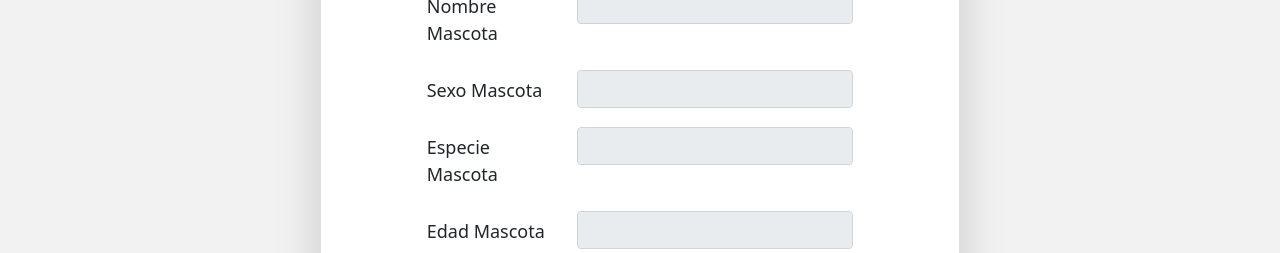
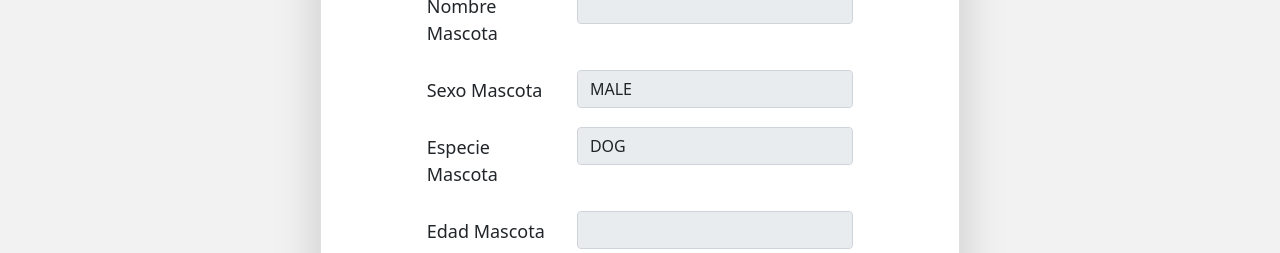
Before and after one commit to fint-fiuba/react-frontend, a React (Create React App) app: page /user in a window 1280 px wide. Shown: the part 397-650 px from the top of the page. Built offline with nearby package versions, Linux system fonts and the light colour scheme; no server answers.

Commit message:
fix: add upload img

```diff
--- a/src/components/Register.tsx
+++ b/src/components/Register.tsx
@@ -1,29 +1,30 @@
-import React, { useState } from 'react';
-import { useNavigate } from 'react-router-dom';
-import axios from 'axios';
-import imageToBase64 from 'image-to-base64';
+import React, { useState } from "react";
+import { useNavigate } from "react-router-dom";
+import axios from "axios";
+import imageToBase64 from "image-to-base64";
 
-const MIN_PASS = 6
+const MIN_PASS = 6;
 
 const Login = () => {
-    const [userFirstName, setUserFirstName] = useState('')
-    const [userLastName, setUserLastName] = useState('')
-    const [email, setEmail] = useState('')
-    const [pass, setPass] = useState('')
-    const [petName, setPetName] = useState('')
-    const [petAge, setPetAge] = useState('')
-    const [animalType, setAnimalType] = useState('DOG')
-    const [petGender, setPetGender] = useState('MALE')
-    const [file, setFile] = useState('')
-    const [errorMsg, setErrorMsg] = useState('')
-    const navigate = useNavigate()
+  const [userFirstName, setUserFirstName] = useState("");
+  const [userLastName, setUserLastName] = useState("");
+  const [email, setEmail] = useState("");
+  const [pass, setPass] = useState("");
+  const [petName, setPetName] = useState("");
+  const [petAge, setPetAge] = useState("");
+  const [animalType, setAnimalType] = useState("DOG");
+  const [petGender, setPetGender] = useState("MALE");
+  const [file, setFile] = useState<string | ArrayBuffer | null | undefined>("");
+  const [errorMsg, setErrorMsg] = useState("");
+  const navigate = useNavigate();
 
   const updateState = (value: string, func: (a: string) => void) => {
-        func(value)
-    }
+    func(value);
+  };
 
   const registerUser = async () => {
-        if (!userFirstName ||
+    if (
+      !userFirstName ||
       !userLastName ||
       !email ||
       !petName ||
@@ -31,9 +32,11 @@ const Login = () => {
       !petGender ||
       !petAge ||
       !file
-            ) return setErrorMsg('Campo Obligatorio')
+    )
+      return setErrorMsg("Campo Obligatorio");
 
-        if (pass.length < MIN_PASS) return setErrorMsg('La contraseña debe tener 6 caracteres o más')
+    if (pass.length < MIN_PASS)
+      return setErrorMsg("La contraseña debe tener 6 caracteres o más");
 
     const objectData = {
       firstName: userFirstName,
@@ -44,163 +47,155 @@ const Login = () => {
       petAge: petAge,
       image: file,
       mail: email,
-            password: pass
+      password: pass,
     };
 
     try {
+        console.log(objectData);
       const response = await axios({
-                method: 'post',
-                url: 'http://localhost:3001/auth/register',
+        method: "post",
+        url: "http://localhost:3001/auth/register",
         data: objectData,
-                headers: { 'Content-Type': 'application/json' },
+        headers: { "Content-Type": "application/json" },
       });
 
       if (response.status === 201) {
-                navigate('/');
+        navigate("/");
       } else {
-                console.log('entro');
+        console.log("entro");
       }
     } catch (error) {
-            setErrorMsg('Error al loguear');
+      setErrorMsg("Error al loguear");
     }
   };
 
+  const handleSelectChange = (event: React.ChangeEvent<HTMLInputElement>) => {
+    let files = event.target.files;
+    let reader = new FileReader();
+    console.log(files);
+    if(files){
+        reader.readAsDataURL(files[0]);
+        reader.onload = (e) => {
+          setFile(e.target?.result);
+        };
+    }
+
+  };
+
   return (
-    <div className='row mt-5'>
-        <div className='col'></div>
-        <div className='col'>
-            <h1 className='text-center register-title'>Registrarse en Animal Tinder</h1>
-            <form className='form-group'>
+    <div className="row mt-5">
+      <div className="col"></div>
+      <div className="col">
+        <h1 className="text-center register-title">
+          Registrarse en Animal Tinder
+        </h1>
+        <form className="form-group">
           <input
-                    type='text'
-                    className='form-control w-100 mt-5'
-                    placeholder='Nombre'
+            type="text"
+            className="form-control w-100 mt-5"
+            placeholder="Nombre"
             onChange={(e) => updateState(e.target.value, setUserFirstName)}
           />
-                {
-                    errorMsg === 'Campo Obligatorio' && !userFirstName.trim() ?
-                        <p className='text-danger mt-3'>
-                            {errorMsg}
-                        </p>
-                        :
+          {errorMsg === "Campo Obligatorio" && !userFirstName.trim() ? (
+            <p className="text-danger mt-3">{errorMsg}</p>
+          ) : (
             <span></span>
-                }
+          )}
           <input
-                    type='text'
-                    className='form-control w-100 mt-4'
-                    placeholder='Apellido'
+            type="text"
+            className="form-control w-100 mt-4"
+            placeholder="Apellido"
             onChange={(e) => updateState(e.target.value, setUserLastName)}
           />
-                {
-                    errorMsg === 'Campo Obligatorio' && !userLastName.trim() ?
-                        <p className='text-danger mt-3'>
-                            {errorMsg}
-                        </p>
-                        :
+          {errorMsg === "Campo Obligatorio" && !userLastName.trim() ? (
+            <p className="text-danger mt-3">{errorMsg}</p>
+          ) : (
             <span></span>
-                }
+          )}
           <input
-                    type='email'
-                    className='form-control w-100 mt-4'
-                    placeholder='ejemplo@email.com'
+            type="email"
+            className="form-control w-100 mt-4"
+            placeholder="ejemplo@email.com"
             onChange={(e) => updateState(e.target.value, setEmail)}
           />
-                {
-                    errorMsg === 'Campo Obligatorio' && !email.trim() ?
-                        <p className='text-danger mt-3'>
-                            {errorMsg}
-                        </p>
-                        :
+          {errorMsg === "Campo Obligatorio" && !email.trim() ? (
+            <p className="text-danger mt-3">{errorMsg}</p>
+          ) : (
             <span></span>
-                }
+          )}
           <input
-                    type='password'
-                    className='form-control mt-4 w-100'
-                    placeholder='Contraseña'
+            type="password"
+            className="form-control mt-4 w-100"
+            placeholder="Contraseña"
             onChange={(e) => updateState(e.target.value, setPass)}
           />
-                {
-                    errorMsg && !(pass.length >= 6) ?
-                        <p className='text-danger mt-3'>
-                            {errorMsg + ', la contraseña debe tener al menos 6 caracteres'}
+          {errorMsg && !(pass.length >= 6) ? (
+            <p className="text-danger mt-3">
+              {errorMsg + ", la contraseña debe tener al menos 6 caracteres"}
             </p>
-                        :
+          ) : (
             <span></span>
-                }
+          )}
           <input
-                    type='text'
-                    className='form-control w-100 mt-4'
-                    placeholder='Nombre de Mascota'
+            type="text"
+            className="form-control w-100 mt-4"
+            placeholder="Nombre de Mascota"
             onChange={(e) => updateState(e.target.value, setPetName)}
           />
-                {
-                    errorMsg === 'Campo Obligatorio' && !petName.trim() ?
-                        <p className='text-danger mt-3'>
-                            {errorMsg}
-                        </p>
-                        :
+          {errorMsg === "Campo Obligatorio" && !petName.trim() ? (
+            <p className="text-danger mt-3">{errorMsg}</p>
+          ) : (
             <span></span>
-                }
+          )}
           <input
-                    type='number'
-                    className='form-control w-100 mt-4'
-                    placeholder='Edad de Mascota'
+            type="number"
+            className="form-control w-100 mt-4"
+            placeholder="Edad de Mascota"
             onChange={(e) => updateState(e.target.value, setPetAge)}
           />
-                {
-                    errorMsg === 'Campo Obligatorio' && !petAge.trim() ?
-                        <p className='text-danger mt-3'>
-                            {errorMsg}
-                        </p>
-                        :
+          {errorMsg === "Campo Obligatorio" && !petAge.trim() ? (
+            <p className="text-danger mt-3">{errorMsg}</p>
+          ) : (
             <span></span>
-                }
+          )}
           <select
-                    form='register'
-                    className='form-select mt-4 w-100'
+            form="register"
+            className="form-select mt-4 w-100"
             onChange={(e) => updateState(e.target.value, setAnimalType)}
           >
-                    <option value='DOG'>DOG</option>
-                    <option value='CAT'>CAT</option>
+            <option value="DOG">DOG</option>
+            <option value="CAT">CAT</option>
           </select>
           <select
-                    form='register'
-                    className='form-select mt-4 w-100'
+            form="register"
+            className="form-select mt-4 w-100"
             onChange={(e) => updateState(e.target.value, setPetGender)}
           >
-                    <option value='MALE'>MALE</option>
-                    <option value='FEMALE'>FEMALE</option>
+            <option value="MALE">MALE</option>
+            <option value="FEMALE">FEMALE</option>
           </select>
           <input
-                    type='file'
-                    className='form-control mt-4 w-100'
-                    onChange={(e) => {
+            type="file"
+            className="form-control mt-4 w-100"
+            onChange={ handleSelectChange }
               //try {
               //    const image = await imageToBase64(e.target.value);
-                            updateState(e.target.value, setFile)
+              // updateState(e.target.value, setFile)
               //} catch(e) {
               //    console.log('Error al transformar la img')
               //}
-                    }}
           />
-                {
-                    errorMsg === 'Campo Obligatorio' && !file ?
-                        <p className='text-danger mt-3'>
-                            {errorMsg}
-                        </p>
-                        :
-                        <span></span>
-                }
         </form>
         <button
-                className='btn btn-success btn-block mt-5 w-100 mb-5'
+          className="btn btn-success btn-block mt-5 w-100 mb-5"
           onClick={registerUser}
         >
           Registrarse
         </button>
       </div>
-        <div className='col'></div>
+      <div className="col"></div>
     </div>
-)}
+  );
+};
 
 export default Login;
--- a/src/components/UserCard.tsx
+++ b/src/components/UserCard.tsx
@@ -1,55 +1,58 @@
-import React, { useState, useEffect, ChangeEvent } from 'react';
-import '../css/UserCard.css';
-import axios from 'axios';
-import Cookies from 'universal-cookie';
+import React, { useState, useEffect, ChangeEvent } from "react";
+import "../css/UserCard.css";
+import axios from "axios";
+import Cookies from "universal-cookie";
+
+type userProps = {
+  firstName: string,
+  lastName: string,
+  petName: string,
+  petCategory: string,
+  petSex: string,
+  image: string | ArrayBuffer | null | undefined,
+  petAge: string,
+}
 
 const UserCard = () => {
   const [inputsEstados, setInputsEstados] = useState(true);
-  const [errorMsg, setErrorMsg] = useState('')
+  const [errorMsg, setErrorMsg] = useState("");
 
-  const [user, setuser] = useState({
-    firstName: '',
-    lastName: '',
-    petName: '',
-    petCategory: '',
-    petSex: '',
-    image: '',
-    petAge: '',
+  const [user, setuser] = useState<userProps>({
+    firstName: "",
+    lastName: "",
+    petName: "",
+    petCategory: "",
+    petSex: "",
+    image: "",
+    petAge: "",
   });
 
   const [userCopy, setUserCopy] = useState(user);
 
-  const {
-    firstName,
-    lastName,
-    petName,
-    petSex,
-    petCategory,
-    petAge,
-    image,
-  } = user;
+  const { firstName, lastName, petName, petSex, petCategory, petAge, image } =
+    user;
 
   useEffect(() => {
     const cookie = new Cookies();
     try {
       axios({
-        method: 'get',
+        method: "get",
         params: {
-          mail: cookie.get('mail'),
+          mail: cookie.get("mail"),
         },
-        url: 'http://localhost:3001/user',
-        headers: { 'Content-Type': 'application/json' },
-      }).then(res => {
+        url: "http://localhost:3001/user",
+        headers: { "Content-Type": "application/json" },
+      }).then((res) => {
         if (res.status === 200) {
           setuser(res.data);
           setUserCopy(res.data);
-          console.log(res.data.image)
+          console.log(res.data.image);
         } else {
-          console.log('entro');
+          console.log("entro");
         }
-      })
-    } catch(e) {
-        console.log('Error al requerir user information')
+      });
+    } catch (e) {
+      console.log("Error al requerir user information");
     }
   }, []);
 
@@ -60,6 +63,38 @@ const handleInputChange = (event: ChangeEvent<HTMLInputElement>) => {
     });
   };
 
+  const handleSelectChange = (event: ChangeEvent<HTMLSelectElement>) => {
+    if(event.target.name === "petCategory"){
+      setUserCopy({
+        ...userCopy,
+        petCategory: event.target.value,
+      });
+    }
+
+    if(event.target.name === "petSex"){
+      setUserCopy({
+        ...userCopy,
+        petSex: event.target.value,
+      });
+    }
+  }
+
+  const handleImageChange = (event: React.ChangeEvent<HTMLInputElement>) => {
+    let files = event.target.files;
+    let reader = new FileReader();
+    console.log(files);
+    if(files){
+        reader.readAsDataURL(files[0]);
+        reader.onload = (e) => {
+          setUserCopy({
+            ...userCopy,
+            image: e.target?.result,
+          });
+        };
+    }
+
+  };
+
   const handleCancel = () => {
     setInputsEstados(true);
     setUserCopy(user);
@@ -67,64 +102,63 @@ const handleCancel = () => {
 
   const handleEdit = () => {
     setInputsEstados(false);
-  console.log('FALTA IMPRIMIR ERRORES')
+    console.log("FALTA IMPRIMIR ERRORES");
   };
 
   const handleSubmit = (e: React.FormEvent<HTMLFormElement>) => {
     e.preventDefault();
-  if (!firstName ||
+    if (
+      !firstName ||
       !lastName ||
       !petName ||
       !petCategory ||
       !petSex ||
       !petAge ||
       !image
-    ) return setErrorMsg('Campo Obligatorio')
+    )
+      return setErrorMsg("Campo Obligatorio");
 
     try {
       const cookie = new Cookies();
       axios({
-        method: 'post',
+        method: "post",
         data: {
           ...userCopy,
-          mail: cookie.get('mail')
+          mail: cookie.get("mail"),
         },
-        url: 'http://localhost:3001/user/update',
-        headers: { 'Content-Type': 'application/json' },
-      }).then(res => {
+        url: "http://localhost:3001/user/update",
+        headers: { "Content-Type": "application/json" },
+      }).then((res) => {
         if (res.status === 200) {
           setInputsEstados(true);
         }
-      })
-    } catch(e) {
-        console.log('NO FUNCIONA EL UPDATE')
+      });
+    } catch (e) {
+      console.log("NO FUNCIONA EL UPDATE");
     }
   };
 
   return (
     <>
-    <div className='card user_card shadow-lg p-3 mb-5 bg-white'>
-      <div className='card-body user_card_body'>
-        <h5 className='user_card_title'>User</h5>
+      <div className="card user_card shadow-lg p-3 mb-5 bg-white">
+        <div className="card-body user_card_body">
+          <h5 className="user_card_title">User</h5>
           <form
-          className='needs-validation user_card_form'
+            className="needs-validation user_card_form"
             noValidate
             onSubmit={handleSubmit}
           >
-          <div className='form-group row mb-2'>
-            <label
-              htmlFor='firstName'
-              className='col-sm-4 col-form-label'
-            >
+            <div className="form-group row mb-2">
+              <label htmlFor="firstName" className="col-sm-4 col-form-label">
                 Nombre
               </label>
-            <div className='col-sm-8 user_card_input'>
+              <div className="col-sm-8 user_card_input">
                 <input
-                type='text'
+                  type="text"
                   disabled={inputsEstados}
-                className='form-control required'
-                id='firstName'
-                name='firstName'
+                  className="form-control required"
+                  id="firstName"
+                  name="firstName"
                   value={userCopy.firstName}
                   onChange={handleInputChange}
                   required={true}
@@ -132,17 +166,17 @@ return (
               </div>
             </div>
 
-          <div className='form-group row mb-2'>
-            <label htmlFor='lastName' className='col-sm-4 col-form-label'>
+            <div className="form-group row mb-2">
+              <label htmlFor="lastName" className="col-sm-4 col-form-label">
                 Apellido
               </label>
-            <div className='col-sm-8'>
+              <div className="col-sm-8">
                 <input
-                type='text'
+                  type="text"
                   disabled={inputsEstados}
-                className='form-control required'
-                id='lastName'
-                name='lastName'
+                  className="form-control required"
+                  id="lastName"
+                  name="lastName"
                   value={userCopy.lastName}
                   onChange={handleInputChange}
                   required={true}
@@ -150,17 +184,17 @@ return (
               </div>
             </div>
 
-          <div className='form-group row mb-2'>
-            <label htmlFor='petName' className='col-sm-4 col-form-label'>
+            <div className="form-group row mb-2">
+              <label htmlFor="petName" className="col-sm-4 col-form-label">
                 Nombre Mascota
               </label>
-            <div className='col-sm-8'>
+              <div className="col-sm-8">
                 <input
-                type='text'
+                  type="text"
                   disabled={inputsEstados}
-                className='form-control required'
-                id='petName'
-                name='petName'
+                  className="form-control required"
+                  id="petName"
+                  name="petName"
                   value={userCopy.petName}
                   onChange={handleInputChange}
                   required={true}
@@ -168,53 +202,71 @@ return (
               </div>
             </div>
 
-          <div className='form-group row mb-2'>
-            <label htmlFor='petCategory' className='col-sm-4 col-form-label'>
+            <div className="form-group row mb-2">
+              <label htmlFor="petSex" className="col-sm-4 col-form-label">
                 Sexo Mascota
               </label>
-            <div className='col-sm-8'>
-              <input
-                type='text'
+              <div className="col-sm-8">
+                <select
+                  name="petSex"
+                  id="petSex"
+                  className="form-control required"
+                  required={true}
                   disabled={inputsEstados}
-                className='form-control required'
-                id='petCategory'
-                name='petCategory'
-                value={userCopy.petSex}
-                onChange={handleInputChange}
-                required={true}
-              />
+                  onChange={handleSelectChange}
+                >
+                  {userCopy.petSex === "MALE" ? (
+                    <option value="MALE">MALE</option>
+                  ) : (
+                    <option value="MALE">MALE</option>
+                  )}
+                  {userCopy.petSex === "FEMALE" ? (
+                    <option value="FEMALE">FEMALE</option>
+                  ) : (
+                    <option value="FEMALE">FEMALE</option>
+                  )}
+                </select>
               </div>
             </div>
 
-          <div className='form-group row mb-2'>
-            <label htmlFor='petSex' className='col-sm-4 col-form-label'>
+            <div className="form-group row mb-2">
+              <label htmlFor="petCategory" className="col-sm-4 col-form-label">
                 Especie Mascota
               </label>
-            <div className='col-sm-8'>
-              <input
-                type='text'
+              <div className="col-sm-8">
+                <select
+                  name="petCategory"
+                  id="petCategory"
+                  className="form-control required"
+                  required={true}
                   disabled={inputsEstados}
-                className='form-control required'
-                id='petSex'
-                name='petSex'
-                value={userCopy.petCategory}
-                onChange={handleInputChange}
-                required={true}
-              />
+                  onChange={handleSelectChange}
+                >
+                  {userCopy.petCategory === "DOG" ? (
+                    <option value="DOG">DOG</option>
+                  ) : (
+                    <option value="DOG">DOG</option>
+                  )}
+                  {userCopy.petCategory === "CAT" ? (
+                    <option value="CAT">CAT</option>
+                  ) : (
+                    <option value="CAT">CAT</option>
+                  )}
+                </select>
               </div>
             </div>
 
-          <div className='form-group row mb-2'>
-            <label htmlFor='petAge' className='col-sm-4 col-form-label'>
+            <div className="form-group row mb-2">
+              <label htmlFor="petAge" className="col-sm-4 col-form-label">
                 Edad Mascota
               </label>
-            <div className='col-sm-8'>
+              <div className="col-sm-8">
                 <input
-                type='number'
+                  type="number"
                   disabled={inputsEstados}
-                className='form-control required'
-                id='petAge'
-                name='petAge'
+                  className="form-control required"
+                  id="petAge"
+                  name="petAge"
                   value={userCopy.petAge}
                   onChange={handleInputChange}
                   required={true}
@@ -224,35 +276,40 @@ return (
 
             {!inputsEstados && (
               <>
-              <div className='form-group row mb-2'>
-                <label htmlFor='formFile' className='col-sm-4 col-form-label'>
+                <div className="form-group row mb-2">
+                  <label htmlFor="formFile" className="col-sm-4 col-form-label">
                     Image
                   </label>
-                <div className='col-sm-8'>
+                  <div className="col-sm-8">
                     <input
                       disabled={inputsEstados}
-                    className='form-control required'
-                    type='file'
-                    id='formFile'
-                    name='formFile'
+                      className="form-control required"
+                      type="file"
+                      id="formFile"
+                      name="formFile"
+                      onChange={handleImageChange}
                     />
                   </div>
                 </div>
 
-              <div className='form-group row '>
+                <div className="form-group row ">
                   <label
-                  htmlFor='petImage'
-                  className='col-sm-4 col-form-label'
+                    htmlFor="petImage"
+                    className="col-sm-4 col-form-label"
                   ></label>
-                <img alt='petImage' src={userCopy.image} className='pet_image' />
+                  <img
+                    alt="petImage"
+                    src={userCopy.image as string}
+                    className="pet_image"
+                  />
                 </div>
               </>
             )}
-          <div className='d-flex justify-content-end pt-5 user_card_buttons'>
+            <div className="d-flex justify-content-end pt-5 user_card_buttons">
               {inputsEstados ? (
                 <button
-                type='button'
-                className='btn btn-primary '
+                  type="button"
+                  className="btn btn-primary "
                   onClick={handleEdit}
                 >
                   Editar
@@ -260,15 +317,15 @@ return (
               ) : (
                 <>
                   <button
-                  type='button'
-                  className='btn btn-danger user_card_btn_cancel'
+                    type="button"
+                    className="btn btn-danger user_card_btn_cancel"
                     onClick={handleCancel}
                   >
                     Cancelar
                   </button>
                   <button
-                  type='submit'
-                  className='btn btn-success user_card_btn_save'
+                    type="submit"
+                    className="btn btn-success user_card_btn_save"
                   >
                     Guardar
                   </button>
```
Lines whose indentation alone changed are shown as unchanged.
